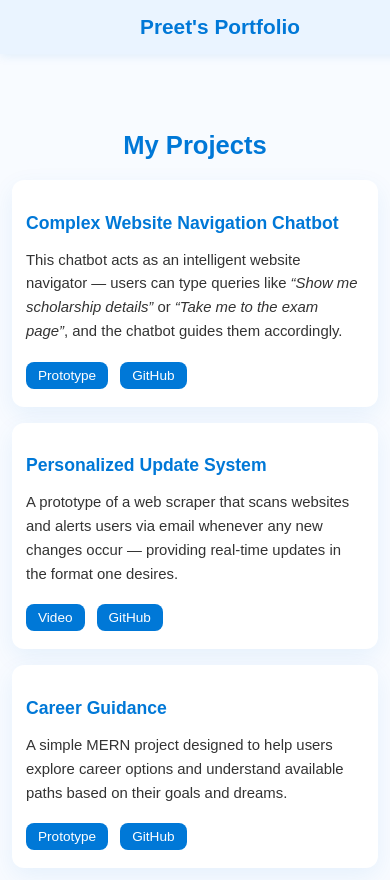
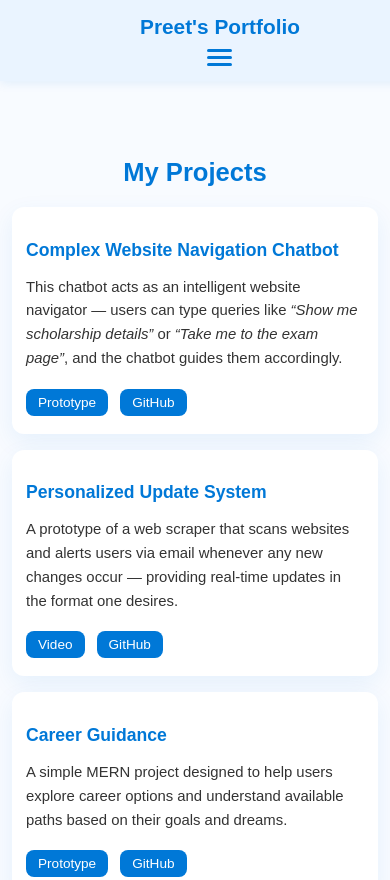
Before and after one commit to Preet-0/Portfolio, a plain HTML site: page projects.html in a window 390 px wide. Shown: the top 880 px of the page. Drawn offline with Linux system fonts and the light colour scheme.

Commit message:
Refactor projects.html for mobile responsiveness

```diff
--- a/projects.html
+++ b/projects.html
@@ -7,10 +7,14 @@
   <link rel="stylesheet" href="style.css" />
 </head>
 <body>
-  <!-- NAVBAR -->
  <nav class="navbar">
   <div class="navbar-content">
     <div class="nav-title">Preet's Portfolio</div>
+    <div class="menu-toggle" id="mobile-menu">
+      <span class="bar"></span>
+      <span class="bar"></span>
+      <span class="bar"></span>
+    </div>
     <ul class="nav-links">
       <li><a href="index.html">Home</a></li>
       <li><a href="skill.html">My Skills</a></li>
@@ -22,7 +26,6 @@
     </ul>
   </div>
 </nav>
-
   <!-- MAIN CONTENT -->
   <main class="page-inner project-section">
     <h1 class="section-title">My Projects</h1>
```
Lines whose indentation alone changed are shown as unchanged.
